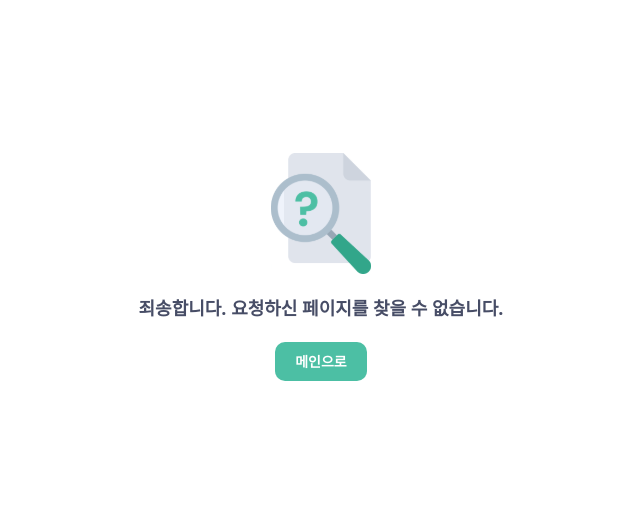
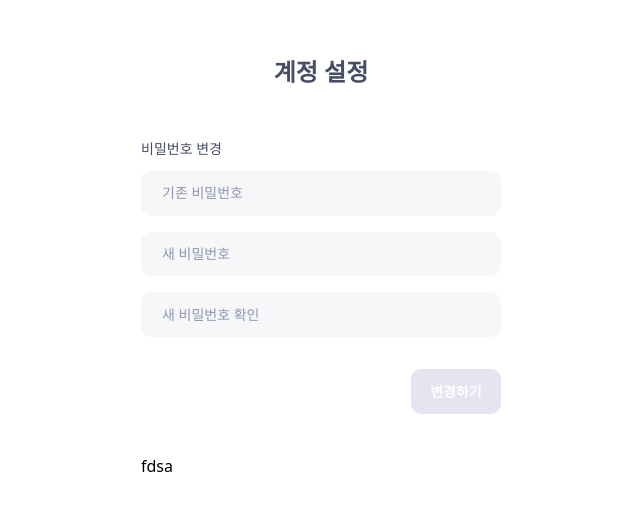
Before and after one commit to sprint6-part3/WeKitBucket, a Next.js app: page /mypage in a window 1280 px wide. Before the commit this address had no page. Shown: the part 133-644 px from the top of the page, without its empty margins (319-959 px from the left). Built offline with nearby package versions, Linux system fonts and the light colour scheme.

Commit message:
✨ feat : 마이페이지 비밀번호 변경 폼 작성

```diff
--- /dev/null
+++ b/src/app/mypage/components/Button.tsx
@@ -0,0 +1,17 @@
+import React from "react";
+
+function Button({ type, children, disabled }: React.ButtonHTMLAttributes<HTMLButtonElement>) {
+  return (
+    <button
+      type={type}
+      className={`mt-8 w-full max-w-[90px] rounded-[10px] py-[10.5px] text-sm font-semibold leading-[1.7] text-white ${
+        disabled ? "bg-primary-gray-200" : "bg-primary-green-200"
+      }`}
+      disabled={disabled}
+    >
+      {children}
+    </button>
+  );
+}
+
+export default Button;
--- /dev/null
+++ b/src/app/mypage/components/CreateWikiForm.tsx
@@ -0,0 +1,5 @@
+function CreateWikiForm() {
+  return <div>fdsa</div>;
+}
+
+export default CreateWikiForm;
--- /dev/null
+++ b/src/app/mypage/components/ErrorText.tsx
@@ -0,0 +1,7 @@
+import React, { PropsWithChildren } from "react";
+
+function ErrorText({ children }: PropsWithChildren) {
+  return <p className="text-xs leading-[1.5] text-primary-red-200">{children}</p>;
+}
+
+export default ErrorText;
--- /dev/null
+++ b/src/app/mypage/components/Input.tsx
@@ -0,0 +1,22 @@
+import React, { forwardRef } from "react";
+
+interface IInputProps extends React.InputHTMLAttributes<HTMLInputElement> {
+  validationCheck?: boolean;
+}
+
+function Input({ validationCheck, ...rest }: IInputProps, ref: React.LegacyRef<HTMLInputElement>) {
+  return (
+    <input
+      autoComplete="off"
+      className={`box-border w-full rounded-[10px] border border-primary-gray-100 px-5 py-[9.5px] text-sm leading-[1.7] text-primary-gray-500 outline-0 placeholder:text-[#8F95B2] ${
+        validationCheck
+          ? "bg-primary-red-100 focus:border-primary-red-100 focus:bg-primary-red-100"
+          : "bg-primary-gray-100 focus:border-primary-green-200 focus:bg-white"
+      }`}
+      ref={ref}
+      {...rest}
+    />
+  );
+}
+
+export default forwardRef(Input);
--- /dev/null
+++ b/src/app/mypage/components/Label.tsx
@@ -0,0 +1,11 @@
+import React from "react";
+
+function Label({ htmlFor, children }: React.LabelHTMLAttributes<HTMLLabelElement>) {
+  return (
+    <label htmlFor={htmlFor} className="text-sm leading-[1.7] text-primary-gray-500">
+      {children}
+    </label>
+  );
+}
+
+export default Label;
--- /dev/null
+++ b/src/app/mypage/components/PasswordChangeForm.tsx
@@ -0,0 +1,87 @@
+"use client";
+
+import { SubmitHandler, useForm } from "react-hook-form";
+import Button from "./Button.tsx";
+import ErrorText from "./ErrorText.tsx";
+import Label from "./Label.tsx";
+import Input from "./Input.tsx";
+
+interface PassWordChangeValue {
+  existingPassword: string;
+  password: string;
+  passwordConfirmation: string;
+}
+
+function PasswordChangeForm() {
+  const {
+    register,
+    watch,
+    handleSubmit,
+    formState: { isSubmitting, errors, isValid },
+  } = useForm<PassWordChangeValue>({ mode: "onChange" });
+
+  const onSubmit: SubmitHandler<PassWordChangeValue> = async data => {
+    console.log(data);
+  };
+
+  return (
+    <form className="mb-[40px] mt-[50px]" onSubmit={handleSubmit(onSubmit)}>
+      <div className="grid gap-[16px]">
+        <div className="grid gap-[10px]">
+          <Label htmlFor="password">비밀번호 변경</Label>
+          <Input
+            id="password"
+            type="password"
+            placeholder="기존 비밀번호"
+            {...register("existingPassword", {
+              required: true,
+              minLength: {
+                value: 8,
+                message: "8자 이상 입력해주세요.",
+              },
+            })}
+            validationCheck={!!errors.existingPassword}
+          />
+          {errors?.password && <ErrorText>{errors.password?.message}</ErrorText>}
+        </div>
+
+        <div className="grid gap-[10px]">
+          <Input
+            type="password"
+            placeholder="새 비밀번호"
+            {...register("password", {
+              required: true,
+              minLength: {
+                value: 8,
+                message: "8자 이상 입력해주세요.",
+              },
+            })}
+            validationCheck={!!errors.password}
+          />
+          {errors?.password && <ErrorText>{errors.password?.message}</ErrorText>}
+        </div>
+
+        <div className="grid gap-[10px]">
+          <Input
+            type="password"
+            placeholder="새 비밀번호 확인"
+            {...register("passwordConfirmation", {
+              required: true,
+              validate: value => (value === watch("password") ? true : "비밀번호가 일치하지 않습니다."),
+            })}
+            validationCheck={!!errors.passwordConfirmation}
+          />
+          {errors?.passwordConfirmation && <ErrorText>{errors.passwordConfirmation?.message}</ErrorText>}
+        </div>
+      </div>
+
+      <div className="flex justify-end">
+        <Button type="submit" disabled={!isValid || isSubmitting}>
+          변경하기
+        </Button>
+      </div>
+    </form>
+  );
+}
+
+export default PasswordChangeForm;
--- /dev/null
+++ b/src/app/mypage/page.tsx
@@ -0,0 +1,16 @@
+import PasswordChangeForm from "./components/PasswordChangeForm.tsx";
+import CreateWikiForm from "./components/CreateWikiForm.tsx";
+
+function MyPage() {
+  return (
+    <div className="mx-auto flex min-h-dvh w-full max-w-[400px] items-center justify-center px-5 py-5">
+      <div className="flex-1">
+        <h2 className="text-center text-2xl font-semibold leading-[1.3] text-primary-gray-500">계정 설정</h2>
+
+        <PasswordChangeForm />
+        <CreateWikiForm />
+      </div>
+    </div>
+  );
+}
+export default MyPage;
```
